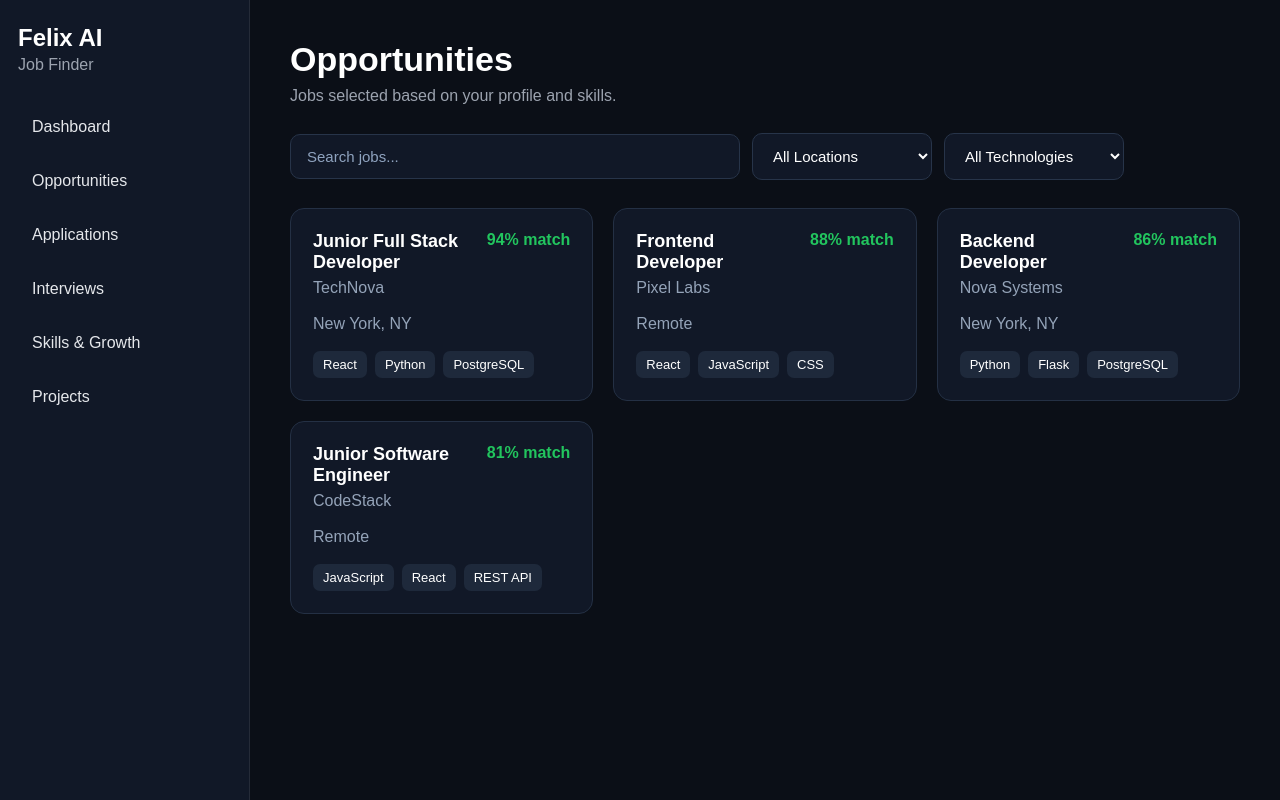
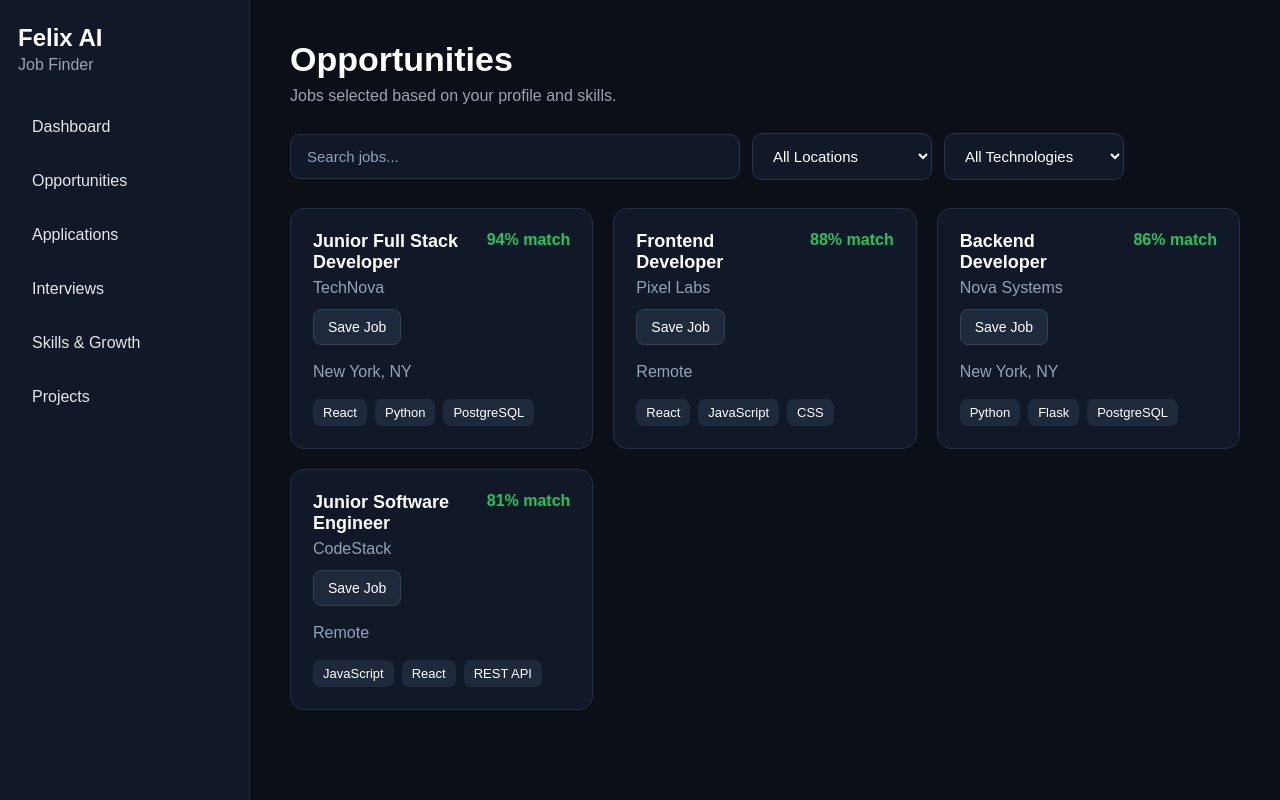
Before and after one commit to felixbritez26/JOB-GO-IA, a React (Vite) app: page /opportunities in a window 1280 px wide. Built offline with nearby package versions, Linux system fonts and the light colour scheme.

Commit message:
forrcontinuee

```diff
--- a/src/components/JobCard.jsx
+++ b/src/components/JobCard.jsx
@@ -1,4 +1,12 @@
-function JobCard({ title, company, location, match, technologies }) {
+function JobCard({
+  title,
+  company,
+  location,
+  match,
+  technologies,
+  onSave,
+  saved,
+}) {
   return (
     <div className="job-card">
       <div className="job-card-header">
@@ -9,6 +17,13 @@ function JobCard({ title, company, location, match, technologies }) {
 
         <span className="match">{match}% match</span>
       </div>
+
+      <button
+        className={`save-job-btn ${saved ? "saved" : ""}`}
+        onClick={onSave}
+      >
+        {saved ? "Saved" : "Save Job"}
+      </button>
 
       <p className="job-location">{location}</p>
 
--- a/src/index.css
+++ b/src/index.css
@@ -228,3 +228,23 @@ body {
 .search-container input::placeholder {
   color: #8fa3bf;
 }
+.save-job-btn {
+  margin-top: 12px;
+  padding: 9px 14px;
+  border: 1px solid #334155;
+  border-radius: 8px;
+  background: #1e293b;
+  color: white;
+  font-size: 14px;
+  cursor: pointer;
+  transition: 0.2s ease;
+}
+
+.save-job-btn:hover {
+  transform: translateY(-1px);
+  background: #273449;
+}
+.save-job-btn.saved {
+  border-color: #22c55e;
+  color: #22c55e;
+}
--- a/src/pages/Opportunities.jsx
+++ b/src/pages/Opportunities.jsx
@@ -108,6 +108,8 @@ function Opportunities() {
                 location={job.location}
                 match={job.match}
                 technologies={job.technologies}
+                onSave={() => handleSaveJob(job.title)}
+                saved={savedJobs.includes(job.title)}
               />
             ))
           ) : (
```
